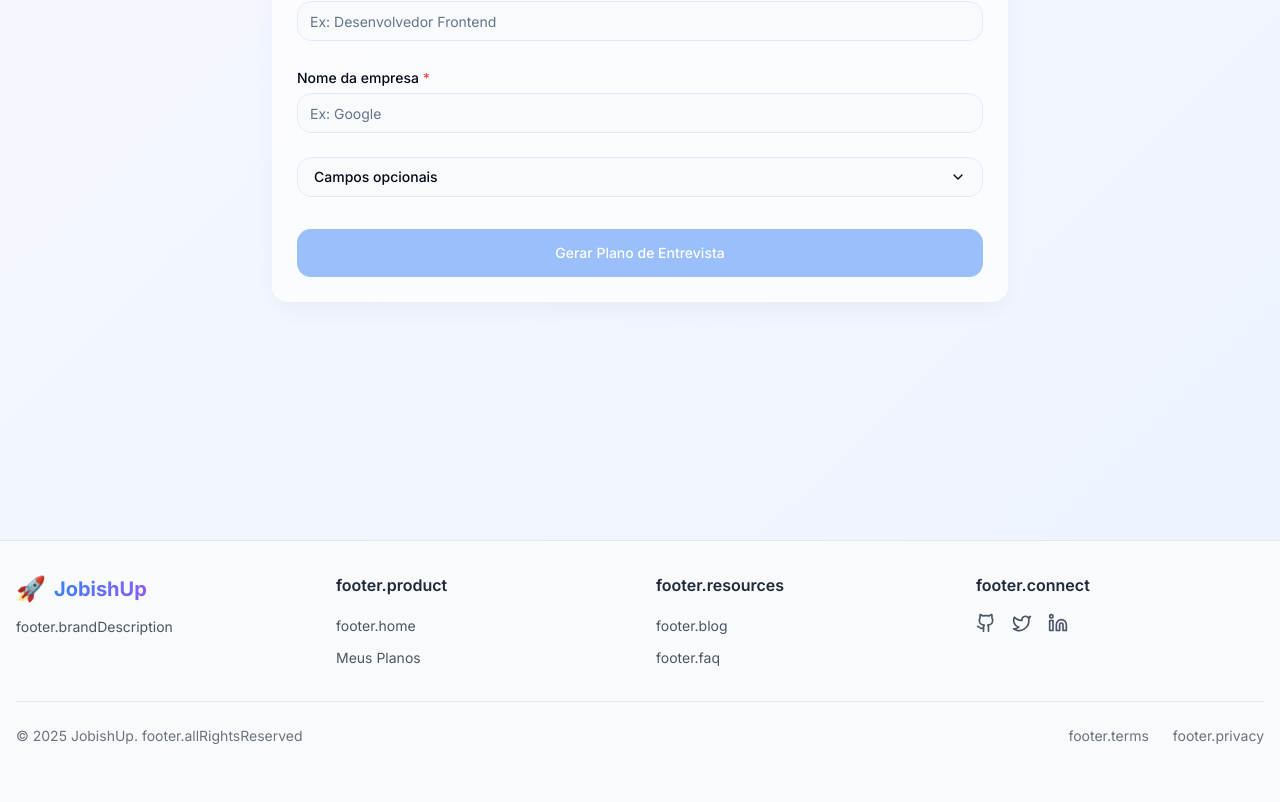
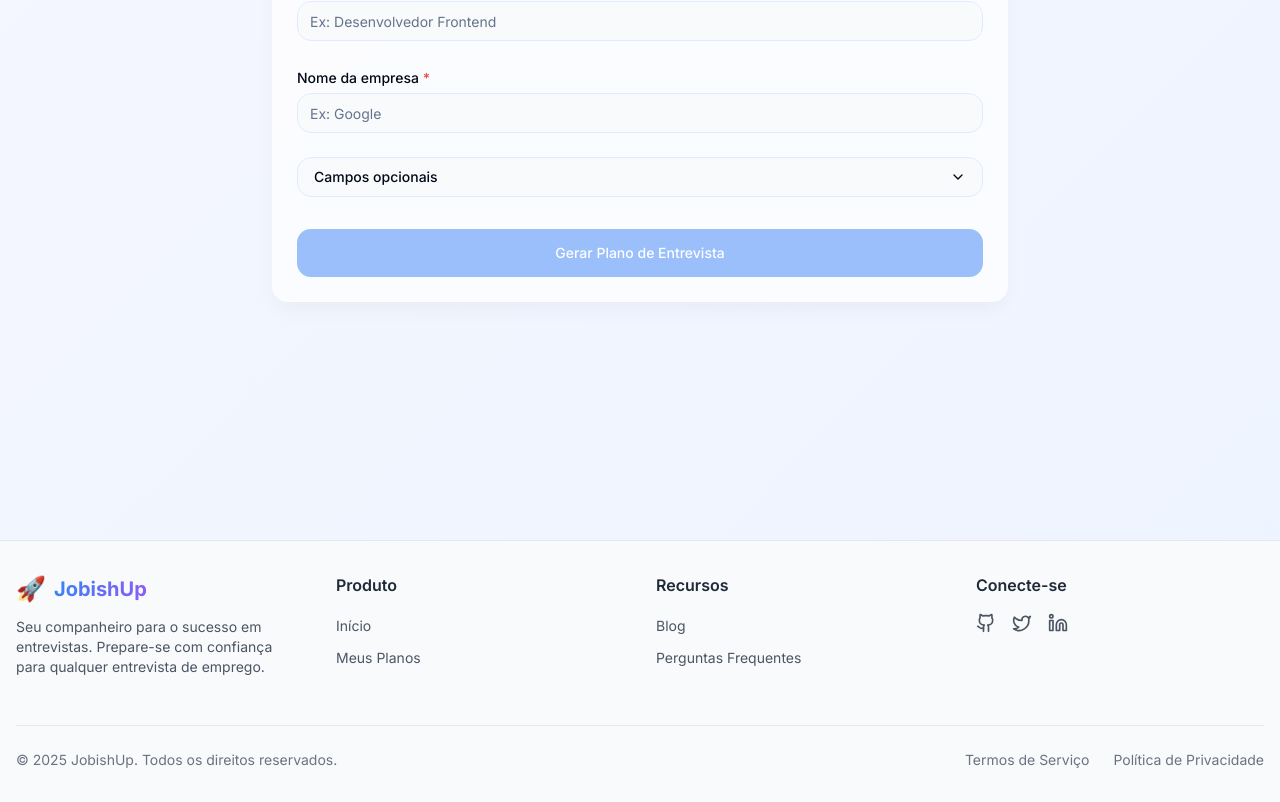
Before and after one commit to kadaum/jobishup, a React (Vite) app: page / in a window 1280 px wide. Shown: the part 260-1062 px from the top of the page. Before the commit the page ends 1038 px from the top, so only its background shows below. Built offline with nearby package versions, Linux system fonts and the light colour scheme.

Commit message:
Fix: Restore missing translations
The translations were lost and needed to be restored.

```diff
--- a/src/translations/es.ts
+++ b/src/translations/es.ts
@@ -1,3 +1,4 @@
+
 export const translations = {
   "app.title": "JobishUp",
   "app.subtitle": "Domina tus entrevistas laborales con un plan personalizado",
@@ -72,4 +73,16 @@ export const translations = {
   "savedPlans.errorDeleting": "Error al eliminar plan",
   "form.generate": "Generar Plan de Entrevista",
   "form.generating": "Generando tu plan...",
+
+  // Footer translations
+  'footer.brandDescription': 'Tu compañero para el éxito en entrevistas. Prepárate con confianza para cualquier entrevista de trabajo.',
+  'footer.product': 'Producto',
+  'footer.home': 'Inicio',
+  'footer.resources': 'Recursos',
+  'footer.blog': 'Blog',
+  'footer.faq': 'Preguntas Frecuentes',
+  'footer.connect': 'Conéctate',
+  'footer.allRightsReserved': 'Todos los derechos reservados.',
+  'footer.terms': 'Términos de Servicio',
+  'footer.privacy': 'Política de Privacidad'
 };
--- a/src/translations/pt.ts
+++ b/src/translations/pt.ts
@@ -72,5 +72,17 @@ export const translations = {
   "savedPlans.delete": "Excluir",
   "savedPlans.deleted": "Plano excluído com sucesso",
   "savedPlans.errorFetching": "Erro ao carregar planos",
-  "savedPlans.errorDeleting": "Erro ao excluir plano"
+  "savedPlans.errorDeleting": "Erro ao excluir plano",
+
+  // Footer translations
+  'footer.brandDescription': 'Seu companheiro para o sucesso em entrevistas. Prepare-se com confiança para qualquer entrevista de emprego.',
+  'footer.product': 'Produto',
+  'footer.home': 'Início',
+  'footer.resources': 'Recursos',
+  'footer.blog': 'Blog',
+  'footer.faq': 'Perguntas Frequentes',
+  'footer.connect': 'Conecte-se',
+  'footer.allRightsReserved': 'Todos os direitos reservados.',
+  'footer.terms': 'Termos de Serviço',
+  'footer.privacy': 'Política de Privacidade'
 };
```
